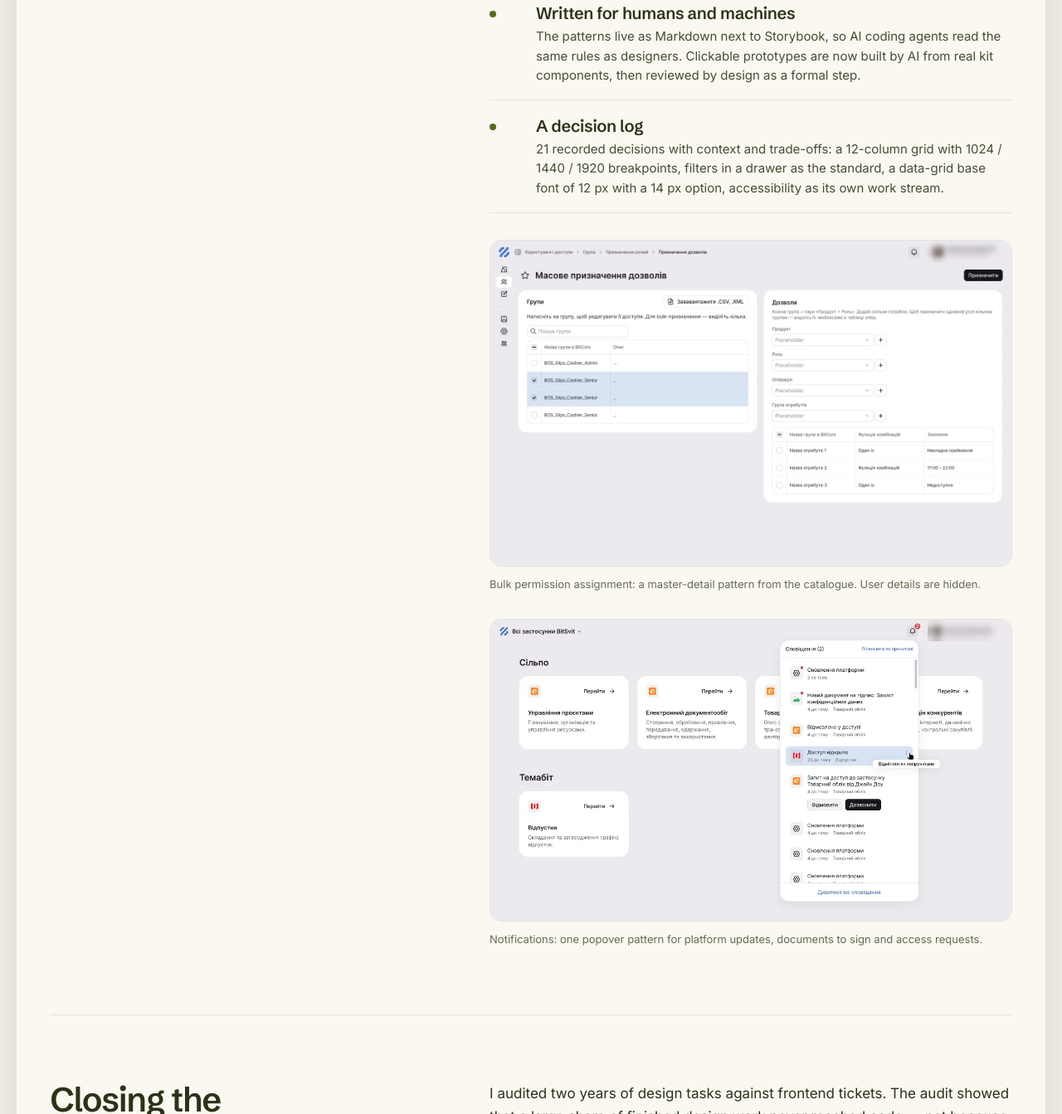
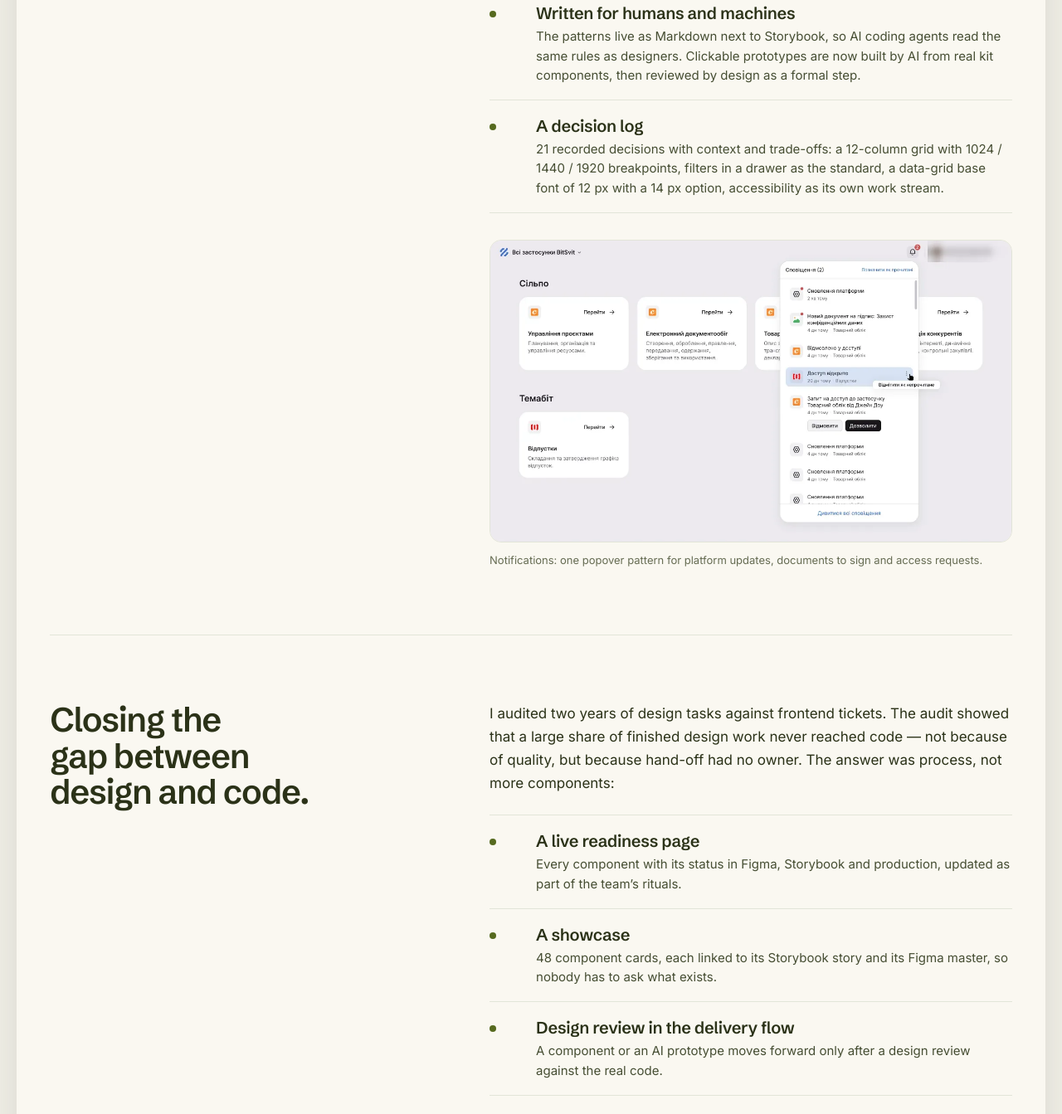
Before and after one commit to shevchenko-ivan/hire, a plain HTML site: page cases/bos-design-system/index.html in a window 1280 px wide. Shown: the part 6184-7527 px from the top of the page at 83% size. Drawn offline with Linux system fonts and the light colour scheme.

Commit message:
BitSvit case: remove screenshot
Co-Authored-By: Claude Opus 5.5 <noreply@anthropic.com>

```diff
--- a/cases/bos-design-system/index.html
+++ b/cases/bos-design-system/index.html
@@ -145,10 +145,6 @@
             <li><div><strong>A decision log</strong><span class="case-list__sub">21 recorded decisions with context and trade-offs: a 12-column grid with 1024 / 1440 / 1920 breakpoints, filters in a drawer as the standard, a data-grid base font of 12 px with a 14 px option, accessibility as its own work stream.</span></div></li>
           </ul>
           <figure class="case-image">
-            <img src="../../assets/cases/bos-design-system/master-detail.webp" width="1440" height="900" alt="Bulk permission assignment screen: a list of groups with checkboxes on the left and a permissions form with product, role, operation and attribute group on the right" loading="lazy" decoding="async">
-            <figcaption class="case-image__caption">Bulk permission assignment: a master-detail pattern from the catalogue. User details are hidden.</figcaption>
-          </figure>
-          <figure class="case-image">
             <img src="../../assets/cases/bos-design-system/notif-popover.webp" width="1200" height="694" alt="BitSvit app launcher with a notifications popover: platform updates, documents to sign and access requests with Allow and Decline buttons" loading="lazy" decoding="async">
             <figcaption class="case-image__caption">Notifications: one popover pattern for platform updates, documents to sign and access requests.</figcaption>
           </figure>
```
Also changed, not shown: assets/cases/bos-design-system/master-detail.webp (deleted).
